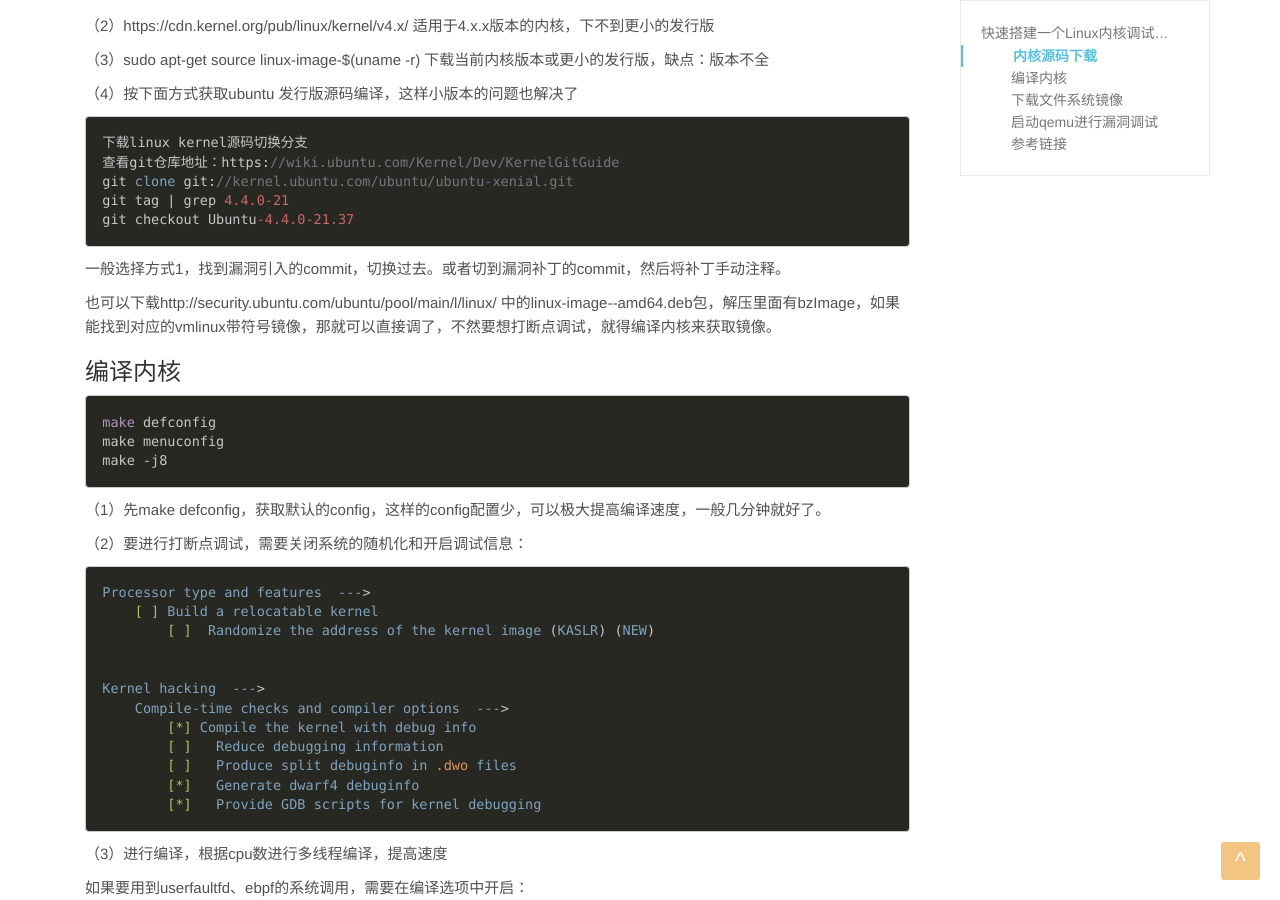
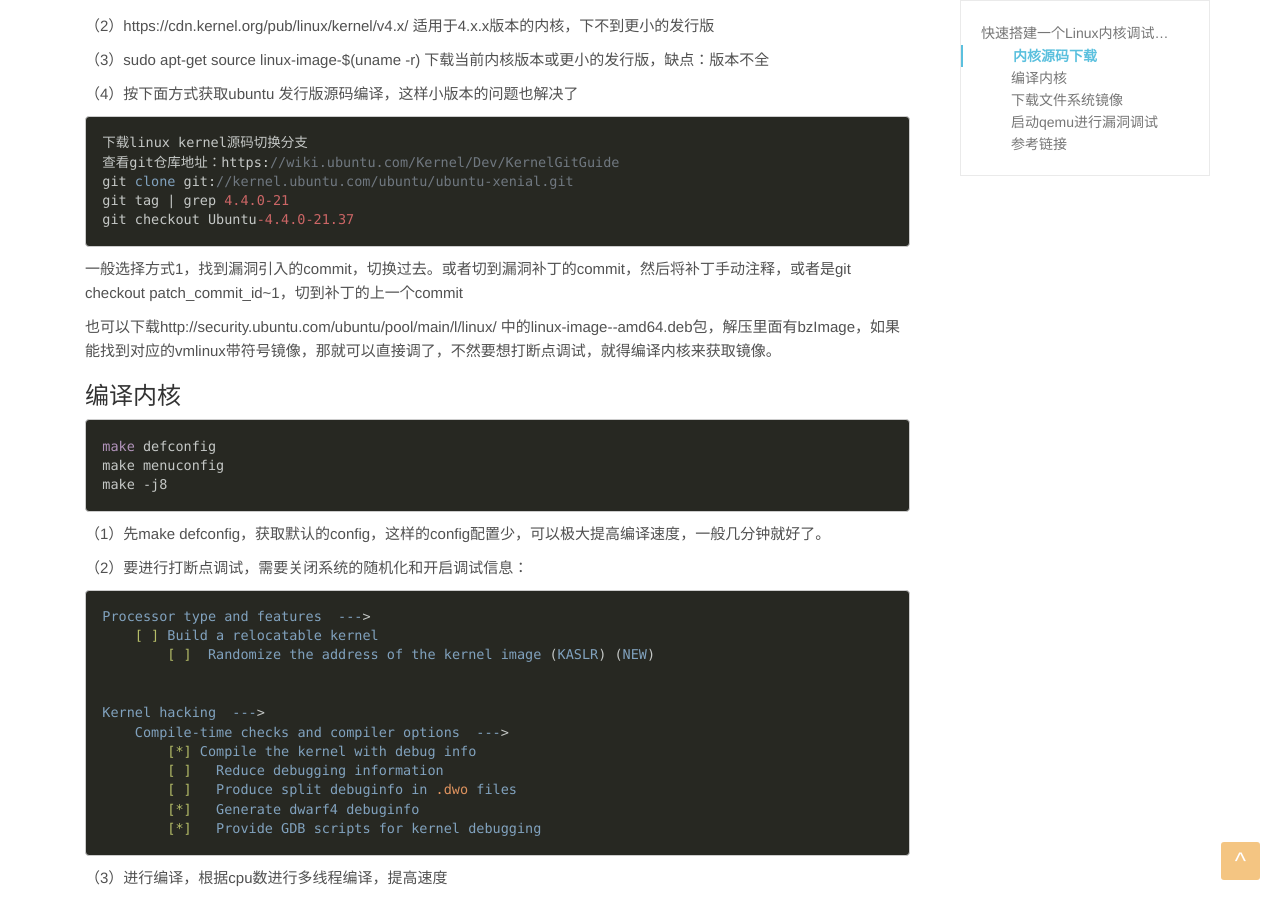
Before and after one commit to De4dCr0w/De4dCr0w.github.io, a Jekyll site: the page built from _posts/2020-05-14-快速搭建一个Linux内核调试环境.md, in a window 1280 px wide and 900 px high, scrolled down 321 px. Built offline with Jekyll 4.4.1, drawn with Linux system fonts in a browser that asks for light colours.

Commit message:
Update 2020-05-14-快速搭建一个Linux内核调试环境.md

````diff
--- a/_posts/2020-05-14-快速搭建一个Linux内核调试环境.md
+++ b/_posts/2020-05-14-快速搭建一个Linux内核调试环境.md
@@ -36,7 +36,7 @@ git tag | grep 4.4.0-21
 git checkout Ubuntu-4.4.0-21.37
 ```
 
-一般选择方式1，找到漏洞引入的commit，切换过去。或者切到漏洞补丁的commit，然后将补丁手动注释。
+一般选择方式1，找到漏洞引入的commit，切换过去。或者切到漏洞补丁的commit，然后将补丁手动注释，或者是git checkout patch_commit_id~1，切到补丁的上一个commit
 
 也可以下载http://security.ubuntu.com/ubuntu/pool/main/l/linux/ 中的linux-image-*-*amd64.deb包，解压里面有bzImage，如果能找到对应的vmlinux带符号镜像，那就可以直接调了，不然要想打断点调试，就得编译内核来获取镜像。
 
````
